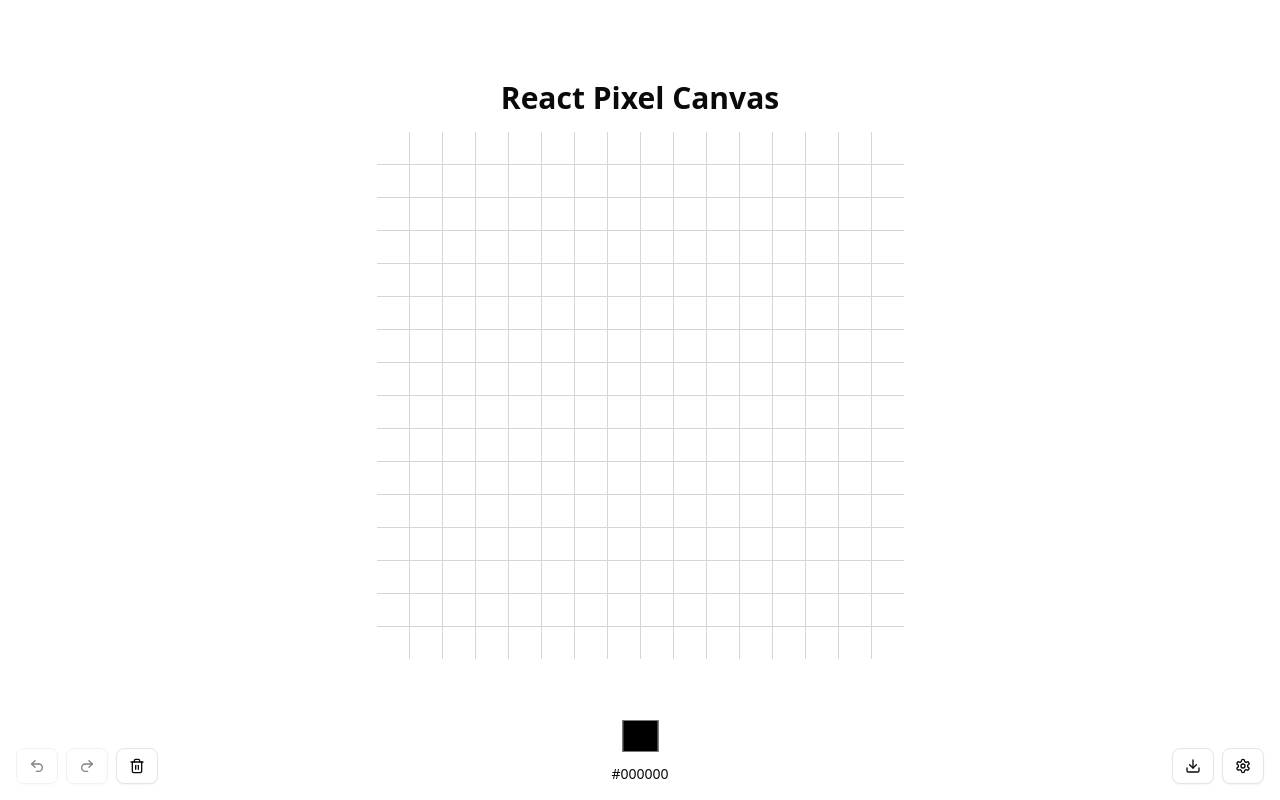
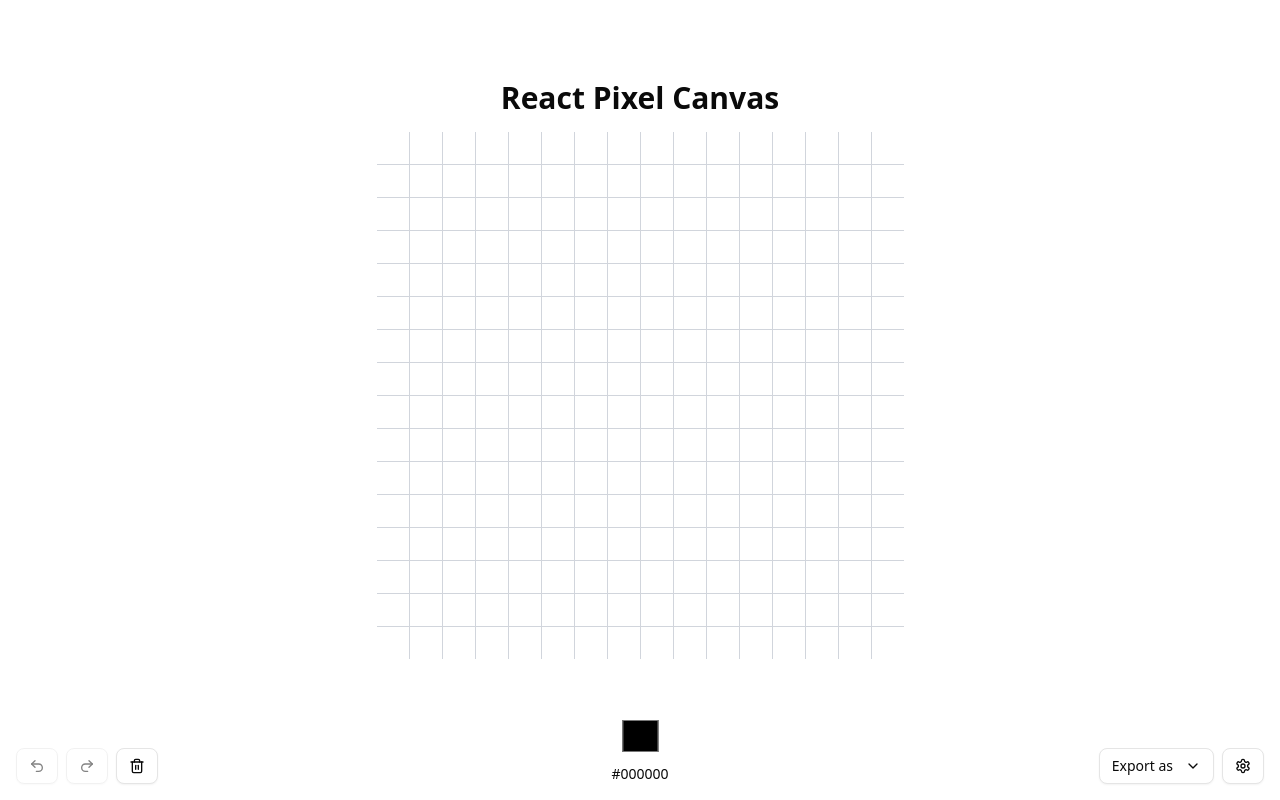
Before and after one commit to ctrl-7/react-pixel-canvas, a React (Vite) app: page / in a window 1280 px wide. Built offline with nearby package versions, Linux system fonts and the light colour scheme.

Commit message:
feat: Export as SVG

```diff
--- a/src/components/PixelGrid.tsx
+++ b/src/components/PixelGrid.tsx
@@ -2,9 +2,11 @@ import React, { useEffect, useReducer, useRef, useState } from 'react'
 import ColorPicker from './ColorPicker'
 import { Button } from '@/components/ui/button'
 import { Tooltip, TooltipTrigger, TooltipContent } from '@/components/ui/tooltip'
-import { Undo2, Redo2, Trash2, Download } from 'lucide-react'
-import { toPng } from 'html-to-image'
+import { Undo2, Redo2, Trash2, Download, ChevronDown } from 'lucide-react'
 import SettingsDialog from './SettingsDialog'
+import { exportOptions, type ExportTypes } from '@/util/export'
+import { DropdownMenu, DropdownMenuTrigger } from './ui/dropdown-menu'
+import { DropdownMenuContent, DropdownMenuItem } from '@radix-ui/react-dropdown-menu'
 
 interface PixelGridProps {
   rows?: number
@@ -121,14 +123,21 @@ const PixelGrid: React.FC<PixelGridProps> = ({ rows = DEFAULT_GRID, cols = DEFAU
     dispatch({ type: 'PAINT', row, col, color: selectedColor })
   }
 
-  const handleExport = () => {
+  const handleExport = (format: ExportTypes) => {
     if (!gridRef.current) return
-    toPng(gridRef.current).then((dataUrl) => {
-      const link = document.createElement('a')
-      link.download = 'pixel-art.png'
-      link.href = dataUrl
-      link.click()
-    })
+
+    const exportOption = exportOptions.find((option) => option.format === format)
+    if (!exportOption) return
+
+    exportOption
+      .converter(gridRef.current)
+      .then((dataUrl) => {
+        const link = document.createElement('a')
+        link.download = `pixel-art.${exportOption.format}`
+        link.href = dataUrl
+        link.click()
+      })
+      .catch((err) => console.error('Export failed:', err))
   }
 
   return (
@@ -208,11 +217,23 @@ const PixelGrid: React.FC<PixelGridProps> = ({ rows = DEFAULT_GRID, cols = DEFAU
       <div className="absolute bottom-4 right-4 flex gap-2 items-center">
         <Tooltip>
           <TooltipTrigger asChild>
-            <Button variant="outline" onClick={handleExport}>
-              <Download />
-            </Button>
+            <DropdownMenu>
+              <DropdownMenuTrigger asChild>
+                <Button variant="outline">
+                  Export as
+                  <ChevronDown className="ml-1 h-4 w-4" />
+                </Button>
+              </DropdownMenuTrigger>
+              <DropdownMenuContent>
+                {exportOptions.map((option) => (
+                  <DropdownMenuItem key={option.format} onClick={() => handleExport(option.format as ExportTypes)}>
+                    {option.label}
+                  </DropdownMenuItem>
+                ))}
+              </DropdownMenuContent>
+            </DropdownMenu>
           </TooltipTrigger>
-          <TooltipContent>Export PNG</TooltipContent>
+          <TooltipContent>Export your pixel art</TooltipContent>
         </Tooltip>
 
         {/* Settings Alert Dialog */}
--- /dev/null
+++ b/src/util/export.ts
@@ -0,0 +1,16 @@
+import { toPng, toSvg } from 'html-to-image'
+
+export type ExportTypes = 'png' | 'svg'
+
+export const exportOptions = [
+  {
+    converter: toPng,
+    format: 'png',
+    label: 'PNG Image',
+  },
+  {
+    converter: toSvg,
+    format: 'svg',
+    label: 'SVG Vector',
+  }
+]
```
Also changed, not shown: 1 other file (tests, documents, lock files or other folders).
